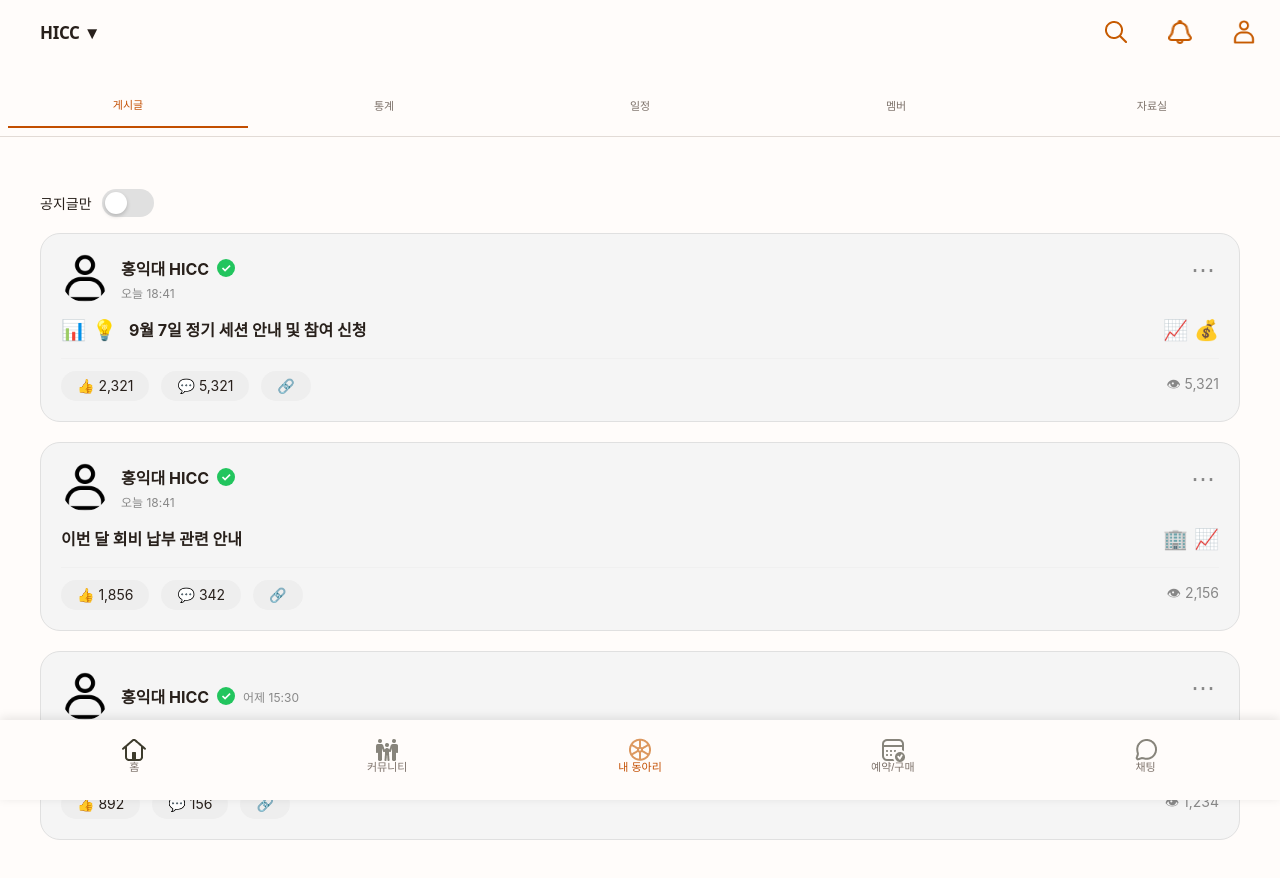
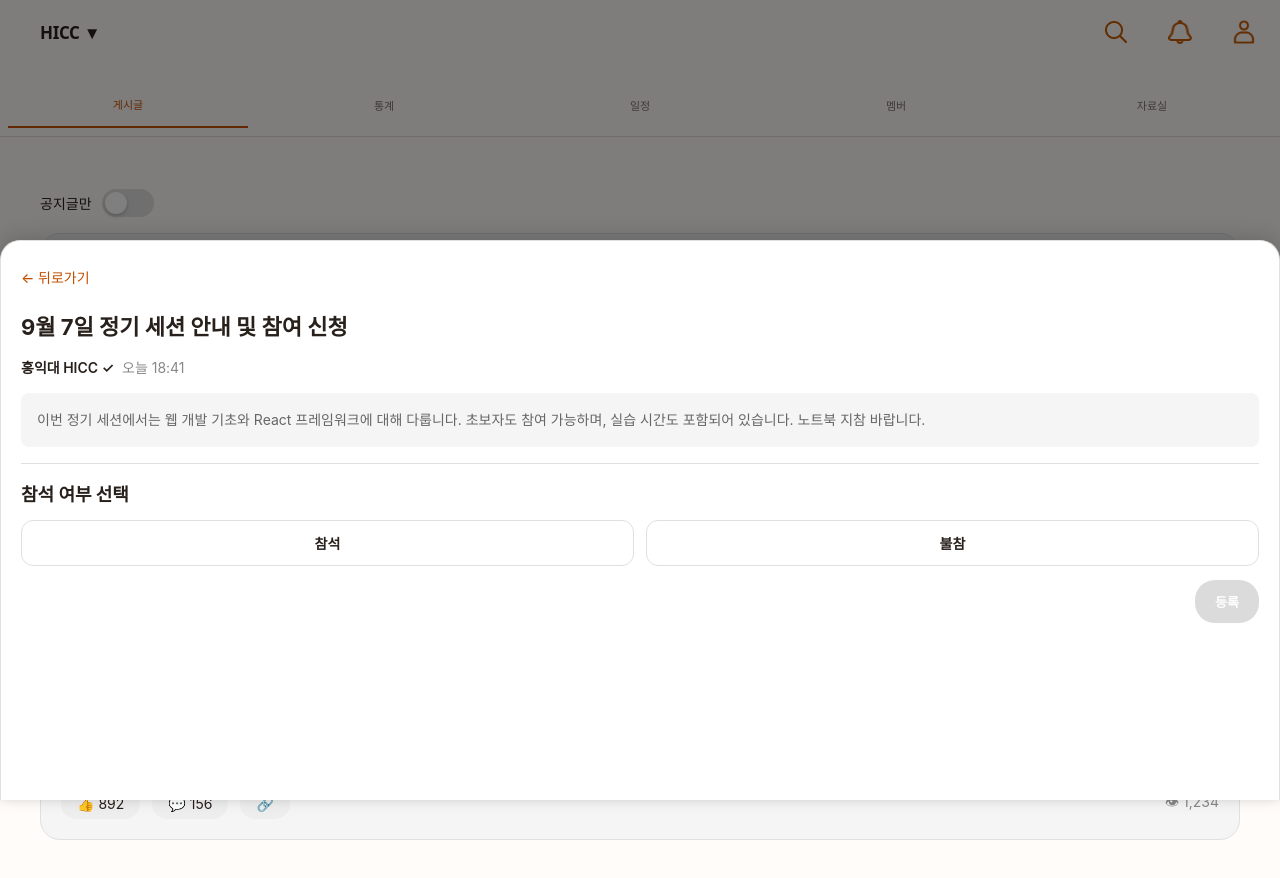
Before and after one commit to hyeonhakjang/admin_group_proto, a React (Create React App) app: page /myclub in a window 1280 px wide. Both pictures are taken after a click on the element 640 px from the left and 327 px from the top of the page. Shown: the top 878 px of the page. Built offline with nearby package versions, Linux system fonts and the light colour scheme.

Commit message:
feat: 공지 상세 보기 및 참석/불참 등록 모달 추가 (내 동아리)

```diff
--- a/src/components/MyClubScreen.css
+++ b/src/components/MyClubScreen.css
@@ -739,6 +739,198 @@
   overflow: hidden;
 }
 
+/* 공지 상세 바텀시트 */
+.post-detail-card {
+  position: fixed;
+  bottom: 0;
+  left: 0;
+  right: 0;
+  height: 70vh;
+  max-height: 70vh;
+  background: white;
+  border-radius: 20px 20px 0 0;
+  border: 1px solid #e0e0e0;
+  border-bottom: none;
+  z-index: 2001;
+  animation: slideUp 0.3s ease;
+  box-shadow: 0 -4px 20px rgba(0, 0, 0, 0.15);
+  display: flex;
+  flex-direction: column;
+  overflow: hidden;
+}
+
+.post-detail-inner {
+  flex: 1;
+  overflow-y: auto;
+  overflow-x: hidden;
+  padding: clamp(16px, 4vw, 20px);
+  padding-bottom: clamp(40px, 10vw, 60px);
+  display: flex;
+  flex-direction: column;
+  gap: clamp(12px, 3vw, 16px);
+  -webkit-overflow-scrolling: touch;
+}
+
+.post-detail-title {
+  font-family: "Inter", "Noto Sans KR", sans-serif;
+  font-weight: 700;
+  font-size: clamp(18px, 4.5vw, 22px);
+  color: #28201b;
+  margin: 0;
+}
+
+.post-detail-meta {
+  display: flex;
+  gap: 8px;
+  align-items: center;
+  color: #888888;
+  font-family: "Inter", "Noto Sans KR", sans-serif;
+  font-size: clamp(12px, 3vw, 14px);
+}
+
+.post-detail-author {
+  color: #28201b;
+  font-weight: 600;
+}
+
+.post-detail-body {
+  background: #f5f5f5;
+  border-radius: 8px;
+  padding: clamp(12px, 3vw, 16px);
+  font-family: "Inter", "Noto Sans KR", sans-serif;
+  font-size: clamp(13px, 3vw, 14px);
+  color: #666666;
+  line-height: 1.6;
+}
+
+/* 참석/불참 선택 영역 */
+.attendance-section {
+  display: flex;
+  flex-direction: column;
+  gap: clamp(10px, 2.5vw, 14px);
+  border-top: 1px solid #e0e0e0;
+  padding-top: clamp(12px, 3vw, 16px);
+}
+
+.attendance-title {
+  font-family: "Inter", "Noto Sans KR", sans-serif;
+  font-weight: 700;
+  font-size: clamp(15px, 3.75vw, 18px);
+  color: #28201b;
+}
+
+.attendance-options {
+  display: flex;
+  gap: clamp(8px, 2vw, 12px);
+}
+
+.attendance-btn {
+  flex: 1;
+  padding: clamp(10px, 2.5vw, 12px);
+  border-radius: 12px;
+  border: 1px solid #e0e0e0;
+  background: #ffffff;
+  font-family: "Inter", "Noto Sans KR", sans-serif;
+  font-weight: 600;
+  font-size: clamp(13px, 3vw, 14px);
+  color: #28201b;
+  cursor: pointer;
+  transition: all 0.2s ease;
+}
+
+.attendance-btn.selected {
+  border-color: #c34e00;
+  background: #fff5f0;
+  color: #c34e00;
+}
+
+.attendance-submit-btn {
+  align-self: flex-end;
+  padding: clamp(10px, 2.5vw, 12px) clamp(16px, 4vw, 20px);
+  background: #c34e00;
+  color: #ffffff;
+  border: none;
+  border-radius: 20px;
+  font-family: "Inter", "Noto Sans KR", sans-serif;
+  font-weight: 700;
+  font-size: clamp(12px, 3vw, 13px);
+  cursor: pointer;
+  transition: all 0.2s ease;
+}
+
+.attendance-submit-btn:disabled {
+  background: #cccccc;
+  cursor: not-allowed;
+  opacity: 0.7;
+}
+
+/* 참석 등록 모달 */
+.attendance-modal {
+  position: fixed;
+  bottom: 0;
+  left: 0;
+  right: 0;
+  background: #ffffff;
+  border-radius: 16px 16px 0 0;
+  z-index: 2002;
+  animation: slideUp 0.25s ease;
+  box-shadow: 0 -4px 20px rgba(0, 0, 0, 0.15);
+}
+
+.attendance-modal-header {
+  display: flex;
+  align-items: center;
+  justify-content: space-between;
+  padding: clamp(14px, 3.5vw, 18px) clamp(16px, 4vw, 20px);
+  border-bottom: 1px solid #e0e0e0;
+}
+
+.attendance-modal-title {
+  font-family: "Inter", "Noto Sans KR", sans-serif;
+  font-weight: 700;
+  font-size: clamp(16px, 4vw, 20px);
+  color: #28201b;
+  margin: 0;
+}
+
+.attendance-modal-body {
+  padding: clamp(16px, 4vw, 20px);
+  font-family: "Inter", "Noto Sans KR", sans-serif;
+  font-size: clamp(14px, 3.5vw, 16px);
+  color: #28201b;
+}
+
+.attendance-modal-actions {
+  display: flex;
+  gap: 8px;
+  justify-content: flex-end;
+  padding: 0 clamp(16px, 4vw, 20px) clamp(16px, 4vw, 20px);
+}
+
+.attendance-cancel-btn {
+  background: #f5f5f5;
+  color: #28201b;
+  border: 1px solid #e0e0e0;
+  border-radius: 12px;
+  padding: clamp(8px, 2vw, 10px) clamp(14px, 3.5vw, 16px);
+  font-family: "Inter", "Noto Sans KR", sans-serif;
+  font-weight: 600;
+  font-size: clamp(12px, 3vw, 13px);
+  cursor: pointer;
+}
+
+.attendance-confirm-btn {
+  background: #c34e00;
+  color: #ffffff;
+  border: none;
+  border-radius: 12px;
+  padding: clamp(8px, 2vw, 10px) clamp(14px, 3.5vw, 16px);
+  font-family: "Inter", "Noto Sans KR", sans-serif;
+  font-weight: 700;
+  font-size: clamp(12px, 3vw, 13px);
+  cursor: pointer;
+}
+
 .schedule-event-detail-card-inner {
   flex: 1;
   overflow-y: auto;
--- a/src/components/MyClubScreen.tsx
+++ b/src/components/MyClubScreen.tsx
@@ -201,6 +201,13 @@ const MyClubScreen: React.FC = () => {
   const [currentDate, setCurrentDate] = useState(new Date(2024, 8, 7)); // 2024년 9월 7일
   const [selectedDate, setSelectedDate] = useState<Date | null>(null);
   const [showEventDetail, setShowEventDetail] = useState(false);
+
+  // 공지 상세 및 참석/불참 모달 상태
+  const [showPostDetail, setShowPostDetail] = useState(false);
+  const [attendanceChoice, setAttendanceChoice] = useState<
+    "attend" | "absent" | null
+  >(null);
+  const [showAttendanceModal, setShowAttendanceModal] = useState(false);
 
   // 댓글 상태
   const [newComment, setNewComment] = useState("");
@@ -606,7 +613,11 @@ const MyClubScreen: React.FC = () => {
             <div className="posts-list">
               {/* 게시글 1 - 공지글 */}
               {(!showNoticeOnly || true) && (
-                <div className="club-post-card">
+                <div
+                  className="club-post-card"
+                  onClick={() => setShowPostDetail(true)}
+                  style={{ cursor: "pointer" }}
+                >
                   <div className="post-header">
                     <div className="post-author-section">
                       <div className="post-author-avatar">
@@ -1191,6 +1202,106 @@ const MyClubScreen: React.FC = () => {
           </div>
         </>
       )}
+
+      {/* 공지 상세 바텀시트 + 참석/불참 선택 */}
+      {showPostDetail && (
+        <>
+          <div
+            className="event-detail-overlay"
+            onClick={() => setShowPostDetail(false)}
+          ></div>
+          <div className="post-detail-card">
+            <div className="post-detail-inner">
+              <button
+                className="event-back-btn"
+                onClick={() => setShowPostDetail(false)}
+              >
+                ← 뒤로가기
+              </button>
+              <h4 className="post-detail-title">9월 7일 정기 세션 안내 및 참여 신청</h4>
+              <div className="post-detail-meta">
+                <div className="post-detail-author">홍익대 HICC ✓</div>
+                <div className="post-detail-time">오늘 18:41</div>
+              </div>
+              <div className="post-detail-body">
+                이번 정기 세션에서는 웹 개발 기초와 React 프레임워크에 대해 다룹니다. 초보자도
+                참여 가능하며, 실습 시간도 포함되어 있습니다. 노트북 지참 바랍니다.
+              </div>
+
+              {/* 참석/불참 선택 영역 */}
+              <div className="attendance-section">
+                <div className="attendance-title">참석 여부 선택</div>
+                <div className="attendance-options">
+                  <button
+                    className={`attendance-btn ${
+                      attendanceChoice === "attend" ? "selected" : ""
+                    }`}
+                    onClick={() => setAttendanceChoice("attend")}
+                  >
+                    참석
+                  </button>
+                  <button
+                    className={`attendance-btn ${
+                      attendanceChoice === "absent" ? "selected" : ""
+                    }`}
+                    onClick={() => setAttendanceChoice("absent")}
+                  >
+                    불참
+                  </button>
+                </div>
+                <button
+                  className="attendance-submit-btn"
+                  disabled={!attendanceChoice}
+                  onClick={() => setShowAttendanceModal(true)}
+                >
+                  등록
+                </button>
+              </div>
+            </div>
+          </div>
+
+          {/* 등록 확인 모달 */}
+          {showAttendanceModal && (
+            <>
+              <div
+                className="club-modal-overlay"
+                onClick={() => setShowAttendanceModal(false)}
+              ></div>
+              <div className="attendance-modal">
+                <div className="attendance-modal-header">
+                  <h2 className="attendance-modal-title">참석 여부 등록</h2>
+                  <button
+                    className="club-modal-close"
+                    onClick={() => setShowAttendanceModal(false)}
+                  >
+                    ✕
+                  </button>
+                </div>
+                <div className="attendance-modal-body">
+                  {attendanceChoice === "attend" ? "참석" : "불참"}으로 등록할까요?
+                </div>
+                <div className="attendance-modal-actions">
+                  <button
+                    className="attendance-cancel-btn"
+                    onClick={() => setShowAttendanceModal(false)}
+                  >
+                    취소
+                  </button>
+                  <button
+                    className="attendance-confirm-btn"
+                    onClick={() => {
+                      setShowAttendanceModal(false);
+                      setShowPostDetail(false);
+                    }}
+                  >
+                    확인
+                  </button>
+                </div>
+              </div>
+            </>
+          )}
+        </>
+      )}
     </div>
   );
 };
```
